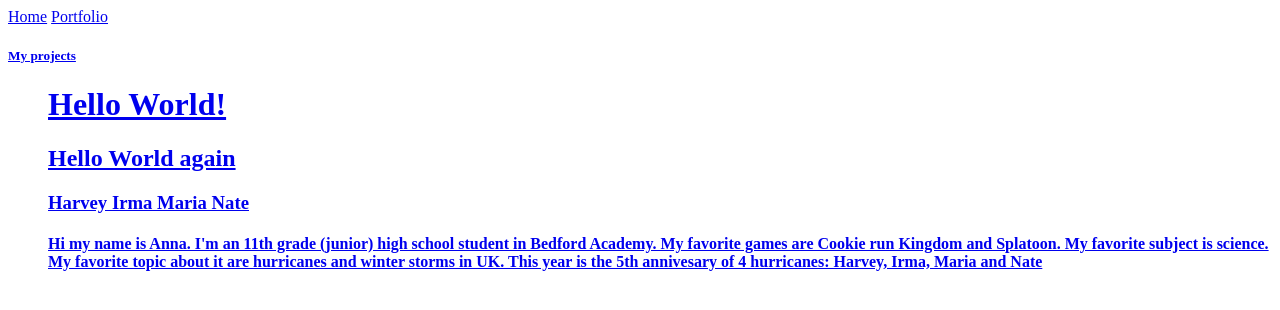
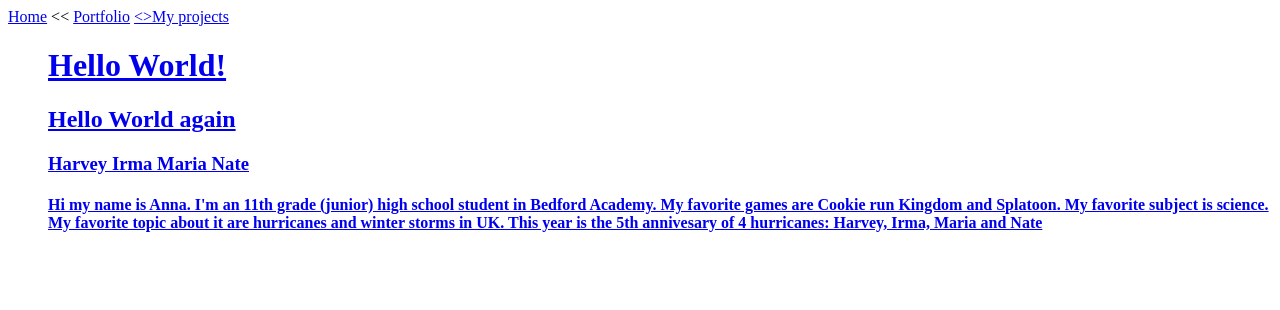
Before and after one commit to Cherry342/cherry342.github.io, a plain HTML site: page index.html in a window 1280 px wide. Drawn offline with Linux system fonts and the light colour scheme.

Commit message:
added index

```diff
--- a/index.html
+++ b/index.html
@@ -7,17 +7,20 @@
     <title>Document</title>
  </head>
  <body>
+
     <a href="index.html">Home</a>
+     <<
     <a href="portfolio.html">Portfolio</a>
     <a href="https://www.brooklynsteamcenter.org"</a>
-        <h5>My projects</h5>
-        <ul>
+        <>My projects</>
+        <ol>
 
 
-
+    <p>
       <h1>Hello World! </h1>
       <h2>Hello World again</h2>
       <h3>Harvey Irma Maria Nate </h3>
       <h4> Hi my name is Anna. I'm an 11th grade (junior) high school student in Bedford Academy. My favorite games are Cookie run Kingdom and Splatoon.
         My favorite subject is science. My favorite topic about it are hurricanes and winter storms in UK.
       This year is the 5th annivesary of 4 hurricanes: Harvey, Irma, Maria and Nate</h4>
+    </p>
```
Lines whose indentation alone changed are shown as unchanged.
